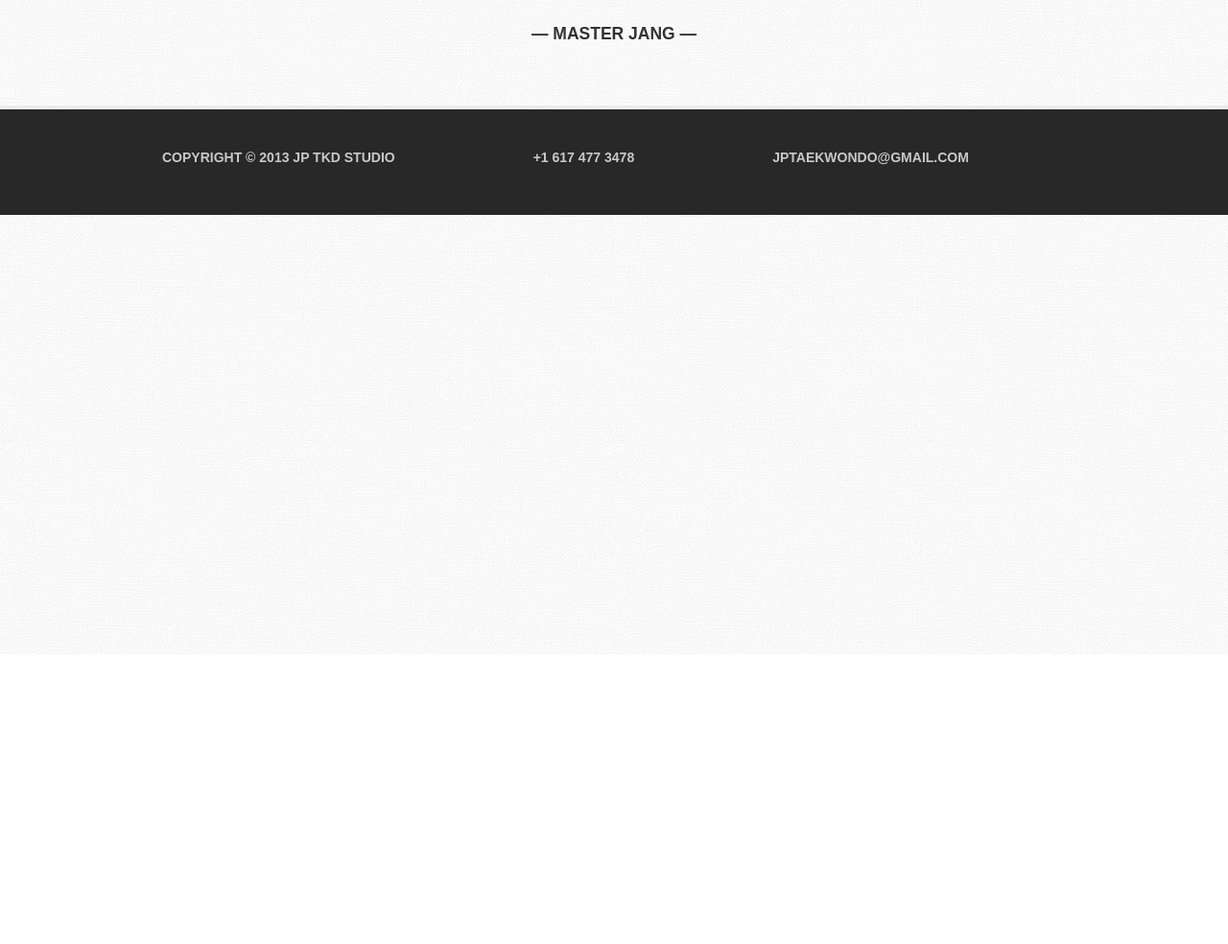
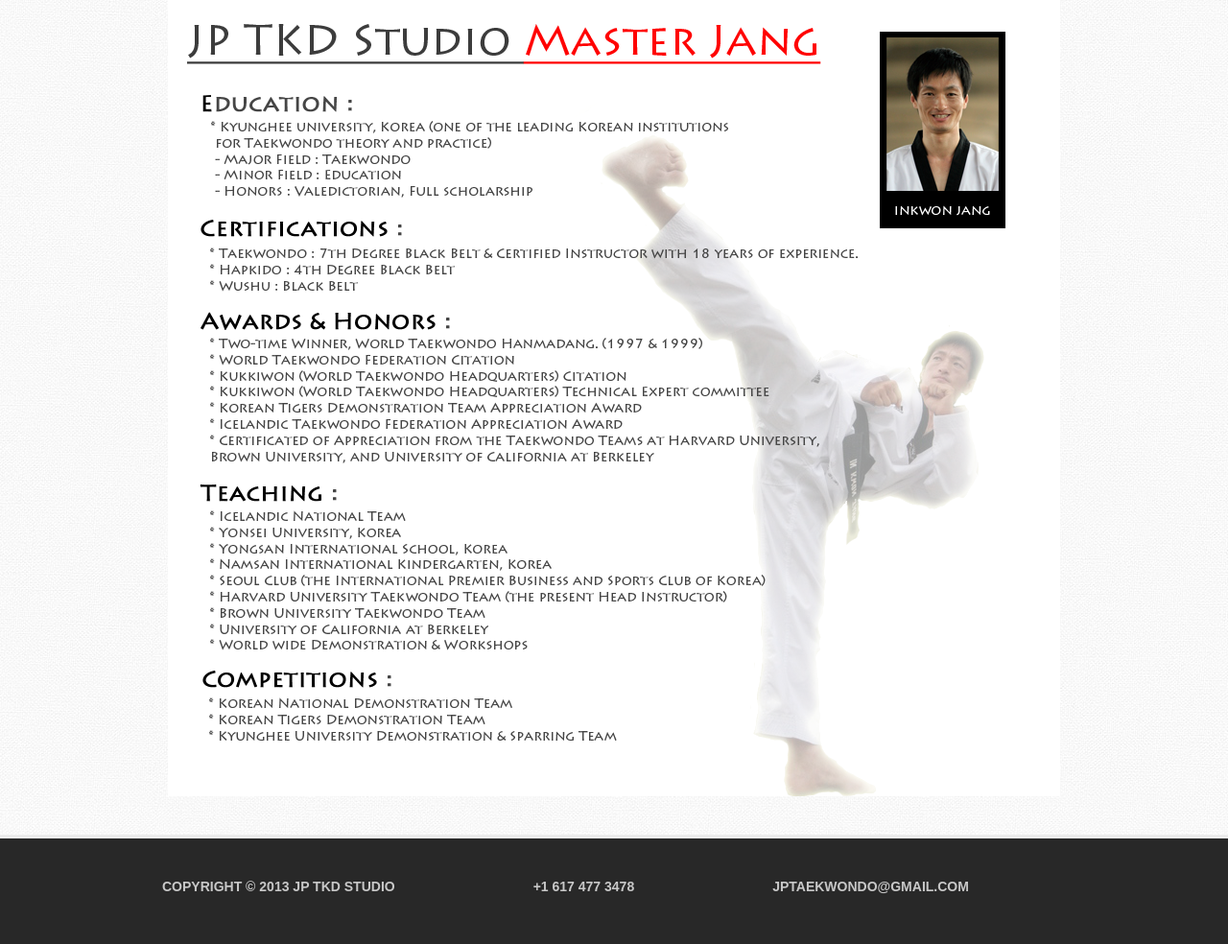
Before and after one commit to jklein/jptaekwondo, a PHP site: page /instructor.php in a window 1280 px wide. Shown: the part 118-1102 px from the top of the page at 96% size. Before the commit the page ends 800 px from the top, so only its background shows below. Run offline with PHP 8.4, Linux system fonts and the light colour scheme; some libraries are stand-ins or nearby versions.

Commit message:
Removing some page headers, adding instructor image

```diff
--- a/includes/header.php
+++ b/includes/header.php
@@ -65,7 +65,7 @@ date_default_timezone_set('America/New_York');
 
         <!-- Start page header -->
         <?php
-        if ($page != 'index.php') { ?>
+        if (!empty($page_name)) { ?>
             <section class="section-page-header">
                 <div class="container">
                     <div class="row">
--- a/index.php
+++ b/index.php
@@ -1,6 +1,4 @@
 <?php
-$page_name = 'HOME';
-
 require 'includes/header.php';
 ?>
 <!-- Start welcome-message -->
--- a/instructor.php
+++ b/instructor.php
@@ -1,10 +1,10 @@
 <?php
-$page_name = 'MASTER JANG';
-
 require 'includes/header.php';
 ?>
 
-
+<div class="text-center">
+    <img src="assets/JPTKDSTUDIOmasterjang.png"/>
+</div>
 
 <?php
 
```
Also changed, not shown: assets/JPTKDSTUDIOmasterjang.png (added).
